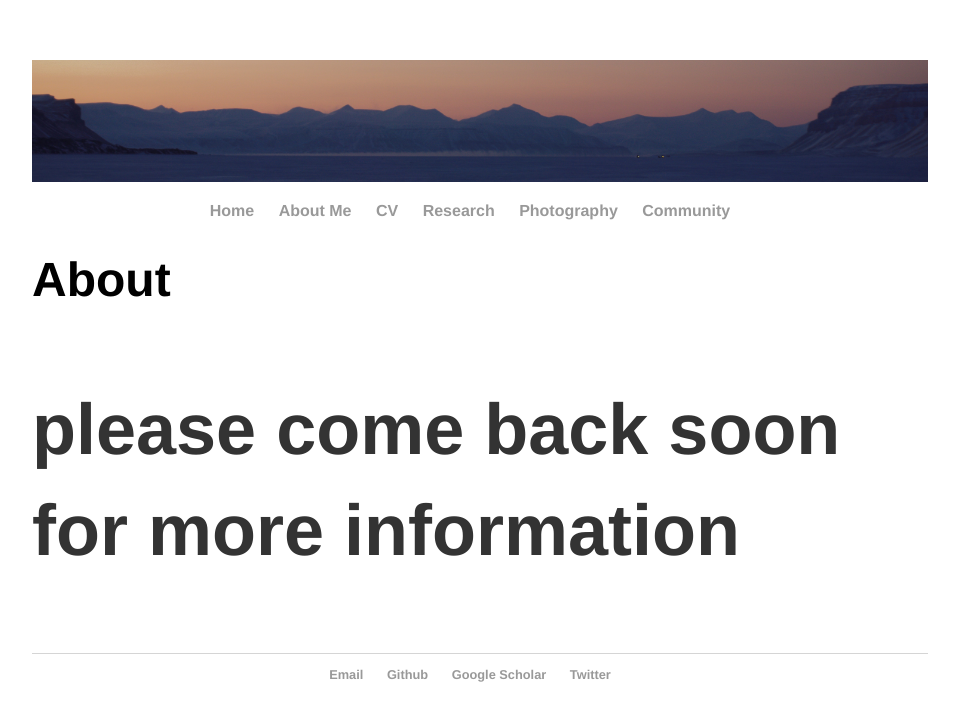
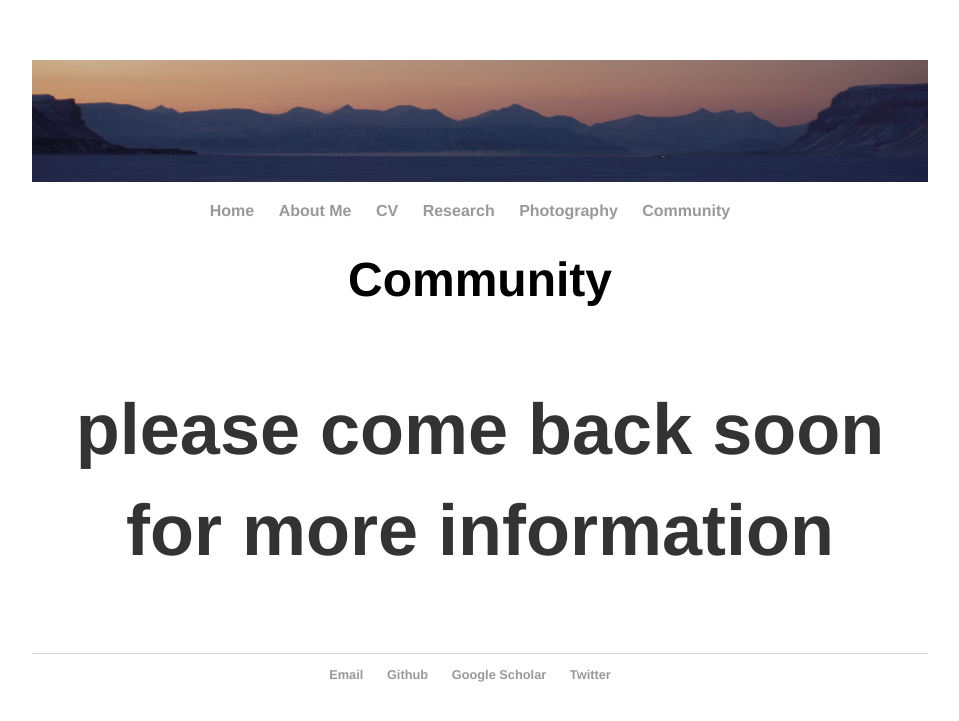
Before and after one commit to Cbarnett207/CBarnett207.github.io, a Jekyll site: the page built from community/index.html, in a window 1280 px wide. Shown: the top 721 px of the page, without its empty margins (160-1119 px from the left). Built offline with Jekyll 4.4.1, drawn with Linux system fonts in a browser that asks for light colours.

Commit message:
update index.html
update centering

```diff
--- a/community/index.html
+++ b/community/index.html
@@ -3,6 +3,6 @@ layout: default
 title: Cody Barnett, M.S. | Community
 ---
 <div class="blurb">
-  <h1>About<h1>
+  <div align="center"><h1>Community<h1>
     <p>please come back soon for more information </p>
-    </div><!-- /.blurb -->
+</div><!-- /.blurb -->
```
